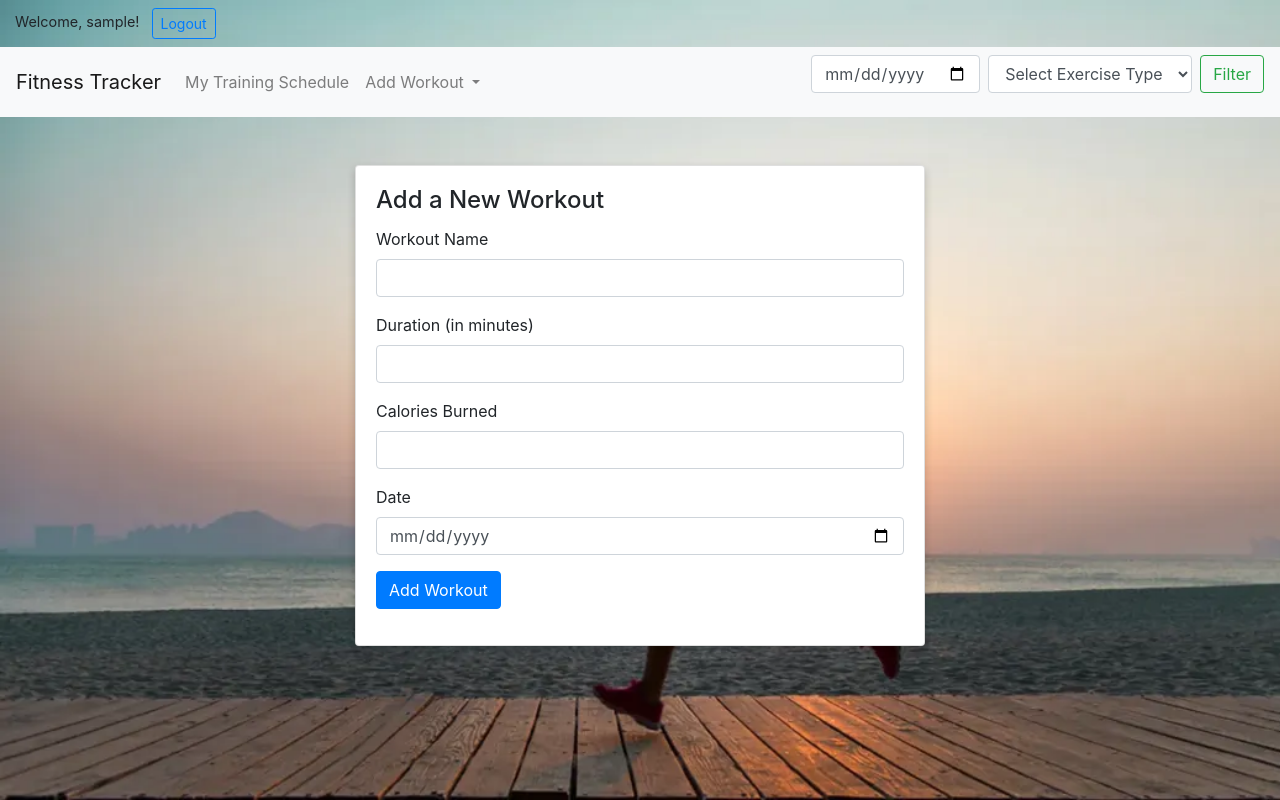
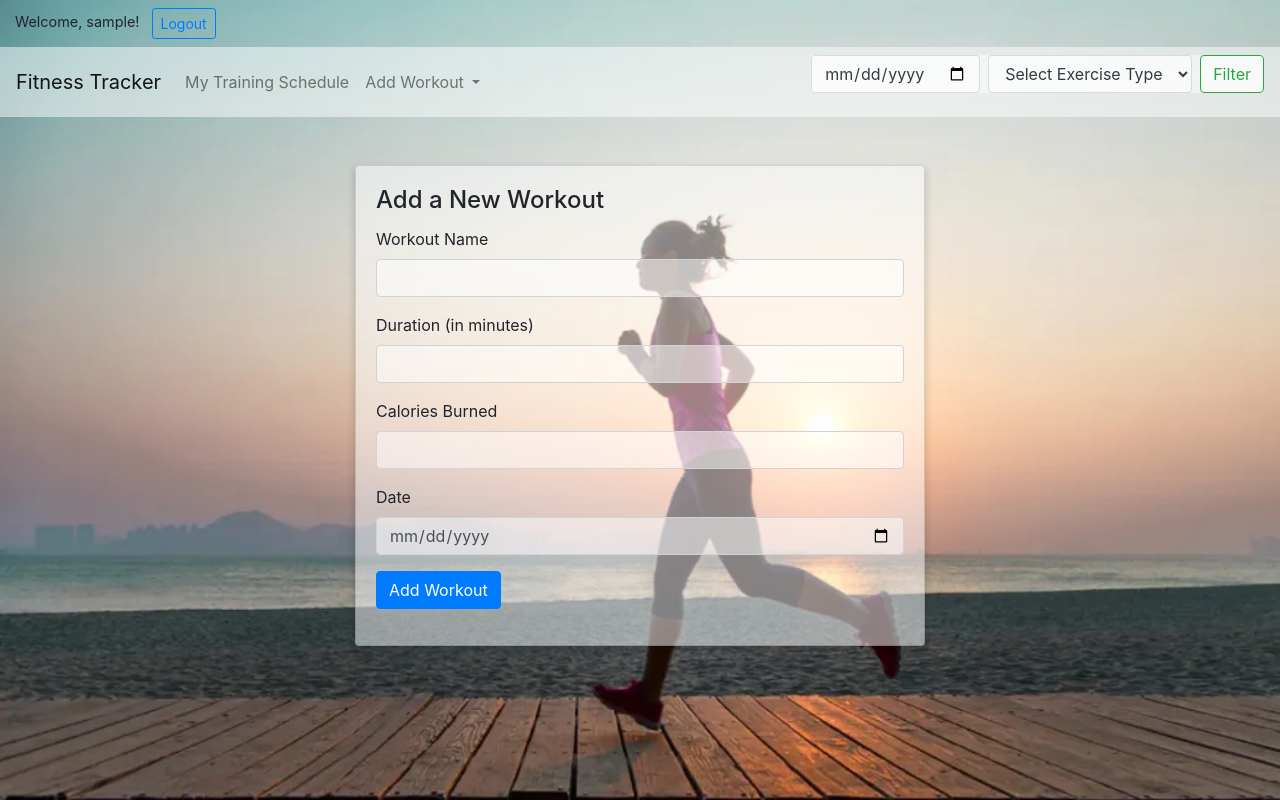
Before and after one commit to software-students-spring2024/2-web-app-exercise-lazyllm2, a Flask app: page /add-workout in a window 1280 px wide. Run offline with Flask 3, Linux system fonts and the light colour scheme; the visitor is signed in with stand-in values (Sample User, id 1); some libraries are stand-ins or nearby versions.

Commit message:
Updated aesthetic features

```diff
--- a/static/custom.css
+++ b/static/custom.css
@@ -15,6 +15,7 @@ body {
 
 .card {
     box-shadow: 0 4px 8px 0 rgba(0,0,0,0.2);
+    background-color: rgba(255, 255, 255, 0.5);
 }
 
 .custom-btn {
@@ -41,6 +42,9 @@ p {
 }
 
 .list-group-item {
+    background-color: rgba(255, 255, 255, 0.5);
+    border: 1px solid rgba(0,0,0,0.1);
+    color: #000;
     position: relative;
 }
 
@@ -49,3 +53,25 @@ p {
     bottom: 0;
     right: 10;
 }
+
+.navbar, .form-inline, .form-inline input, .form-inline select, .form-inline button {
+    background-color: rgba(255, 255, 255, 0.5) !important;
+}
+
+.navbar {
+    border: none !important;
+}
+
+.form-inline input, .form-inline select {
+    border: 1px solid rgba(0,0,0,0.1) !important;
+    color: #343a40 !important;
+}
+
+.form-inline button {
+    border-color: #28a745 !important;
+}
+
+.form-control {
+    background-color: rgba(255, 255, 255, 0.5);
+    border: 1px solid #ced4da;
+}
--- a/templates/search_results.html
+++ b/templates/search_results.html
@@ -24,7 +24,7 @@
                     </div>
                     <p class="mb-1">Duration: {{ workout['duration'] }} minutes</p>
                     <small>Calories burned: {{ workout['calories'] }}</small>
-                    <form action="{{ url_for('delete_workout', workout_id=workout['_id']) }}" method="post" class="d-inline">
+                    <form action="{{ url_for('delete_workout', workout_id=workout['_id']) }}" method="post" class="delete-button">
                         <button type="submit" class="btn btn-danger btn-sm">Delete</button>
                     </form>
                 </a>
```
